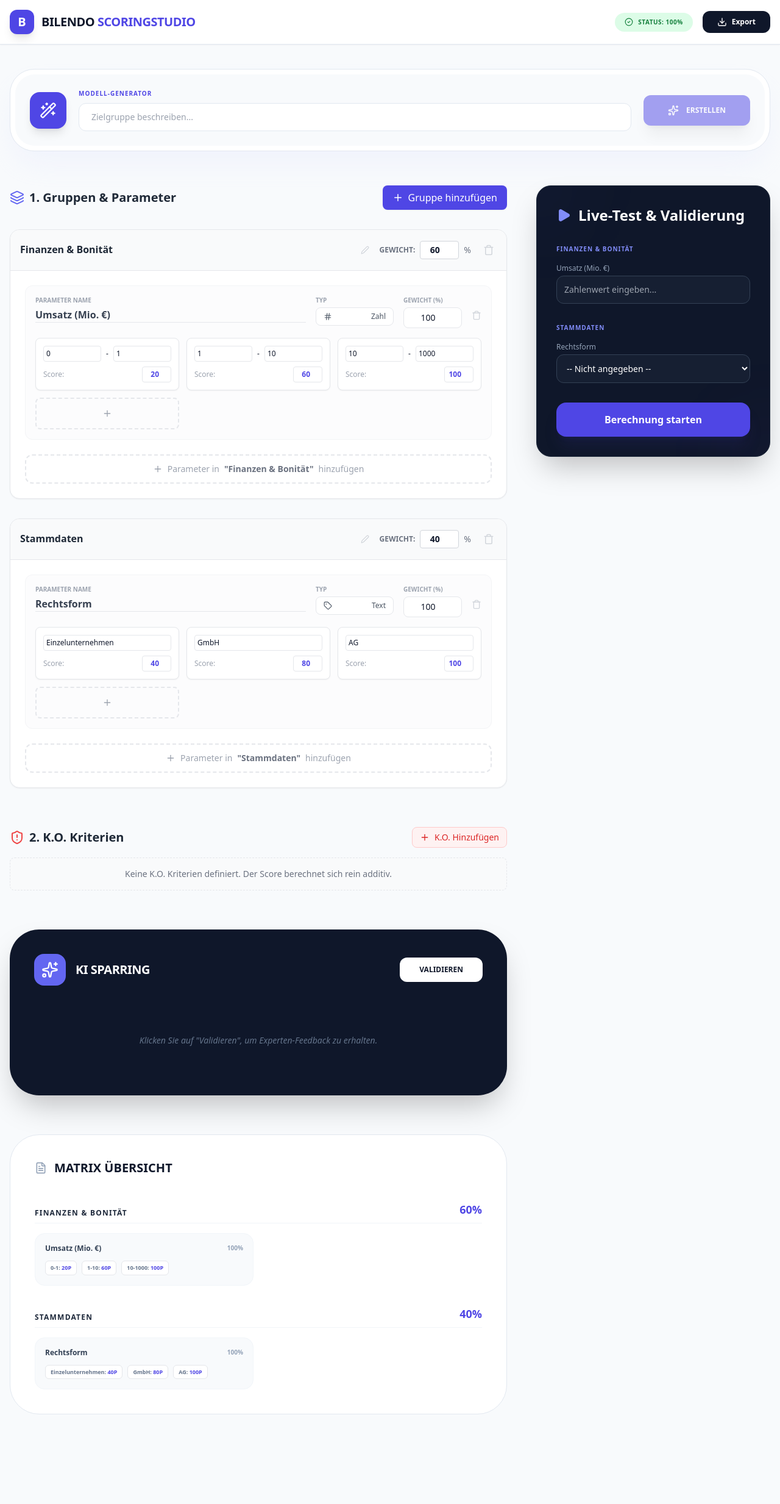
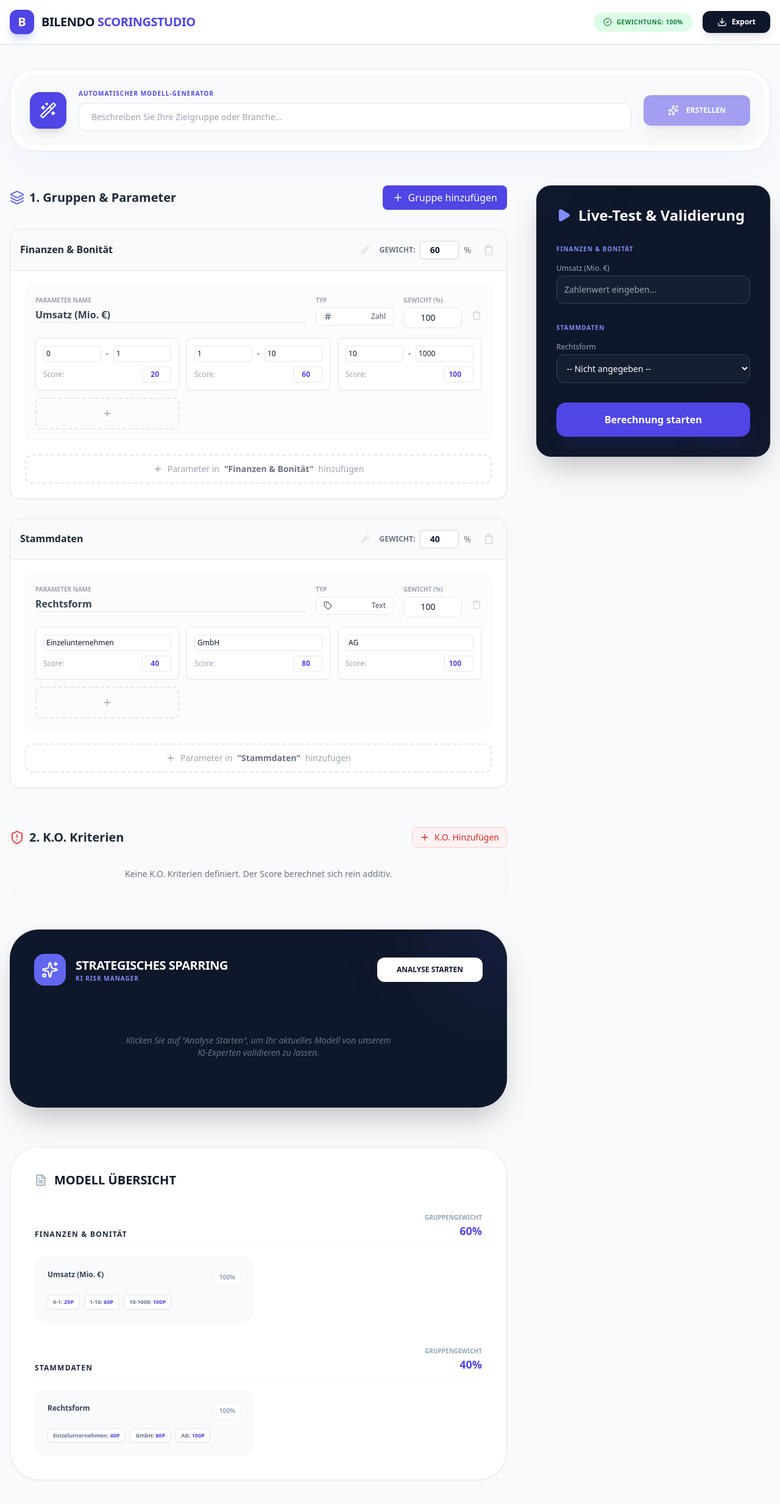
Before and after one commit to thomaswerner858/Scorecard-Workshop, a React (Vite) app: page / in a window 1280 px wide. Shown: the top 2466 px of the page at 61% size. Before the commit the page ends 2399 px from the top, so only its background shows below. Built offline with nearby package versions, Linux system fonts and the light colour scheme.

Commit message:
feat: Improve AI error handling and feedback
Add more specific error messages for AI generation and sparring failures.
Include checks for the API_KEY and provide feedback when it's missing.
Enhance the download filename for exported configurations.

```diff
--- a/App.tsx
+++ b/App.tsx
@@ -54,8 +54,8 @@ const App: React.FC = () => {
     try {
       const feedback = await getSparringFeedback(parameters, koCriteria, groups);
       setAiFeedback(feedback);
-    } catch (err) {
-      setError("KI-Sparring fehlgeschlagen. Prüfen Sie den API_KEY.");
+    } catch (err: any) {
+      setError(`Fehler im Sparring: ${err.message || "Unbekannter Fehler"}`);
     } finally {
       setLoadingAi(false);
     }
@@ -67,12 +67,14 @@ const App: React.FC = () => {
     setError(null);
     try {
       const config = await generateScoringConfig(generationPrompt);
-      setGroups(config.groups);
-      setParameters(config.parameters);
-      setAiFeedback("✨ KI-Modell wurde erstellt. Passen Sie es nun individuell an.");
+      if (config.groups && config.parameters) {
+        setGroups(config.groups);
+        setParameters(config.parameters);
+        setAiFeedback("✨ KI-Modell wurde erfolgreich erstellt.");
+      }
       setGenerationPrompt('');
-    } catch (err) {
-      setError("KI-Generierung fehlgeschlagen. Prüfen Sie den API_KEY.");
+    } catch (err: any) {
+      setError(`Generator-Fehler: ${err.message || "Prüfen Sie Ihren API_KEY"}`);
     } finally {
       setGeneratingConfig(false);
     }
@@ -84,7 +86,7 @@ const App: React.FC = () => {
     const url = URL.createObjectURL(blob);
     const a = document.createElement('a');
     a.href = url;
-    a.download = `scoring-config-${Date.now()}.json`;
+    a.download = `scoring-studio-config-${Date.now()}.json`;
     a.click();
     setShowExportToast(true);
     setTimeout(() => setShowExportToast(false), 3000);
@@ -95,15 +97,15 @@ const App: React.FC = () => {
       <header className="bg-white border-b border-slate-200 sticky top-0 z-50 shadow-sm">
         <div className="max-w-7xl mx-auto px-4 py-4 flex justify-between items-center">
           <div className="flex items-center gap-3">
-            <div className="w-10 h-10 bg-indigo-600 rounded-xl flex items-center justify-center text-white font-black text-xl shadow-lg">B</div>
+            <div className="w-10 h-10 bg-indigo-600 rounded-xl flex items-center justify-center text-white font-black text-xl shadow-lg shadow-indigo-200">B</div>
             <h1 className="text-xl font-black tracking-tight uppercase">Bilendo <span className="text-indigo-600">ScoringStudio</span></h1>
           </div>
           <div className="flex items-center gap-4">
              <div className={`hidden md:flex items-center gap-2 px-4 py-2 rounded-full text-[10px] font-black uppercase tracking-wider ${totalGroupWeight === 100 ? 'bg-green-100 text-green-700' : 'bg-amber-100 text-amber-700'}`}>
                 {totalGroupWeight === 100 ? <CheckCircle2Icon size={14} /> : <AlertTriangleIcon size={14} />}
-                Status: {totalGroupWeight}%
+                Gewichtung: {totalGroupWeight}%
              </div>
-             <button onClick={exportConfiguration} className="bg-slate-900 text-white px-6 py-2.5 rounded-xl text-xs font-black hover:bg-slate-800 transition flex items-center gap-2">
+             <button onClick={exportConfiguration} className="bg-slate-900 text-white px-6 py-2.5 rounded-xl text-xs font-black hover:bg-slate-800 transition flex items-center gap-2 active:scale-95 shadow-lg">
                <DownloadIcon size={16} /> Export
              </button>
           </div>
@@ -113,27 +115,33 @@ const App: React.FC = () => {
       <main className="max-w-7xl mx-auto px-4 mt-10">
         {error && (
           <div className="mb-8 bg-red-50 border-l-4 border-red-500 text-red-700 p-5 rounded-r-2xl flex items-center gap-4 animate-in fade-in slide-in-from-top-4">
-            <AlertTriangleIcon size={20} />
+            <AlertTriangleIcon size={20} className="shrink-0" />
             <p className="font-bold text-sm uppercase tracking-tight">{error}</p>
           </div>
         )}
 
+        {/* AI Generator UI */}
         <div className="mb-14 bg-white p-2 rounded-[2.5rem] border border-slate-200 shadow-2xl shadow-indigo-100/40">
           <div className="bg-slate-50 p-6 rounded-[2rem] flex flex-col md:flex-row gap-5 items-center">
             <div className="bg-indigo-600 p-4 rounded-2xl shadow-lg"><Wand2Icon className="text-white" size={28} /></div>
             <div className="flex-1 w-full">
-              <p className="text-[10px] font-black text-indigo-600 uppercase tracking-widest mb-2">Modell-Generator</p>
+              <p className="text-[10px] font-black text-indigo-600 uppercase tracking-widest mb-2">Automatischer Modell-Generator</p>
               <input
                 type="text"
                 value={generationPrompt}
                 onChange={(e) => setGenerationPrompt(e.target.value)}
                 onKeyDown={(e) => e.key === 'Enter' && handleAiGeneration()}
-                placeholder="Zielgruppe beschreiben..."
-                className="w-full bg-white border border-slate-200 focus:ring-4 focus:ring-indigo-500/10 rounded-xl py-3 px-5 text-sm outline-none transition-all"
+                placeholder="Beschreiben Sie Ihre Zielgruppe oder Branche..."
+                className="w-full bg-white border border-slate-200 focus:ring-4 focus:ring-indigo-500/10 rounded-xl py-3 px-5 text-sm outline-none transition-all font-medium"
               />
             </div>
-            <button onClick={handleAiGeneration} disabled={generatingConfig || !generationPrompt.trim()} className="w-full md:w-auto bg-indigo-600 text-white px-10 py-4 rounded-xl font-black text-xs uppercase hover:bg-indigo-700 disabled:opacity-50 transition shadow-xl active:scale-95 flex items-center gap-3">
-              {generatingConfig ? <Loader2Icon className="animate-spin" size={18} /> : <SparklesIcon size={18} />} Erstellen
+            <button
+              onClick={handleAiGeneration}
+              disabled={generatingConfig || !generationPrompt.trim()}
+              className="w-full md:w-auto bg-indigo-600 text-white px-10 py-4 rounded-xl font-black text-xs uppercase hover:bg-indigo-700 disabled:opacity-50 transition shadow-xl active:scale-95 flex items-center justify-center gap-3"
+            >
+              {generatingConfig ? <Loader2Icon className="animate-spin" size={18} /> : <SparklesIcon size={18} />}
+              {generatingConfig ? 'Generiere...' : 'Erstellen'}
             </button>
           </div>
         </div>
@@ -143,48 +151,65 @@ const App: React.FC = () => {
             <ParameterEditor groups={groups} parameters={parameters} onGroupsUpdate={setGroups} onParamsUpdate={setParameters} />
             <KOCriteriaEditor criteria={koCriteria} onUpdate={setKOCriteria} />
 
+            {/* AI Sparring Section */}
             <div className="bg-slate-900 rounded-[3rem] p-10 shadow-2xl relative overflow-hidden">
               <div className="relative z-10">
-                <div className="flex justify-between items-center mb-10">
+                <div className="flex flex-col md:flex-row justify-between items-start md:items-center gap-6 mb-10">
                   <div className="flex items-center gap-4">
                     <div className="bg-indigo-500 p-3 rounded-2xl"><SparklesIcon className="text-white" size={28} /></div>
-                    <h3 className="font-black text-white text-xl tracking-tight uppercase">KI Sparring</h3>
+                    <div>
+                      <h3 className="font-black text-white text-xl tracking-tight uppercase">Strategisches Sparring</h3>
+                      <p className="text-indigo-400 text-[10px] font-black uppercase tracking-widest">KI Risk Manager</p>
+                    </div>
                   </div>
-                  <button onClick={triggerAiFeedback} disabled={loadingAi} className="bg-white text-slate-900 px-8 py-3 rounded-xl text-xs font-black uppercase hover:bg-indigo-50 transition active:scale-95 disabled:opacity-50">
-                    {loadingAi ? 'Prüfung...' : 'Validieren'}
+                  <button
+                    onClick={triggerAiFeedback}
+                    disabled={loadingAi}
+                    className="bg-white text-slate-900 px-8 py-3 rounded-xl text-xs font-black uppercase hover:bg-indigo-50 transition active:scale-95 disabled:opacity-50"
+                  >
+                    {loadingAi ? 'Experte prüft...' : 'Analyse Starten'}
                   </button>
                 </div>
                 {aiFeedback ? (
-                  <div className="bg-slate-800/50 rounded-3xl p-8 border border-white/5 text-slate-300 text-sm leading-relaxed whitespace-pre-line max-h-[500px] overflow-y-auto custom-scrollbar">
+                  <div className="bg-slate-800/50 rounded-3xl p-8 border border-white/5 text-slate-300 text-sm leading-relaxed whitespace-pre-line max-h-[500px] overflow-y-auto custom-scrollbar animate-in fade-in zoom-in duration-500">
                     {aiFeedback}
                   </div>
                 ) : (
-                  <p className="text-slate-500 text-center text-sm italic py-10">Klicken Sie auf "Validieren", um Experten-Feedback zu erhalten.</p>
+                  <div className="text-center py-10">
+                    <p className="text-slate-500 text-sm italic max-w-md mx-auto">
+                      Klicken Sie auf "Analyse Starten", um Ihr aktuelles Modell von unserem KI-Experten validieren zu lassen.
+                    </p>
+                  </div>
                 )}
               </div>
+              <div className="absolute top-0 right-0 w-64 h-64 bg-indigo-500/10 rounded-full blur-[80px] -mr-32 -mt-32"></div>
             </div>
 
-            <div className="bg-white p-10 rounded-[3rem] border border-slate-200">
+            {/* Matrix Overview */}
+            <div className="bg-white p-10 rounded-[3rem] border border-slate-200 shadow-sm">
               <h2 className="text-xl font-black text-slate-900 uppercase mb-10 flex items-center gap-3">
-                <FileTextIcon size={20} className="text-slate-400" /> Matrix Übersicht
+                <FileTextIcon size={20} className="text-slate-400" /> Modell Übersicht
               </h2>
-              <div className="space-y-8">
+              <div className="space-y-10">
                 {groups.map(group => (
-                  <div key={group.id}>
-                    <div className="flex justify-between items-end mb-4 border-b border-slate-100 pb-2">
+                  <div key={group.id} className="group-item">
+                    <div className="flex justify-between items-end mb-4 border-b border-slate-100 pb-3">
                       <h4 className="font-black text-slate-800 text-xs uppercase tracking-widest">{group.name}</h4>
-                      <span className="text-lg font-black text-indigo-600">{group.weight}%</span>
+                      <div className="flex flex-col items-end">
+                        <span className="text-[10px] text-slate-400 font-bold uppercase">Gruppengewicht</span>
+                        <span className="text-lg font-black text-indigo-600">{group.weight}%</span>
+                      </div>
                     </div>
                     <div className="grid grid-cols-1 md:grid-cols-2 gap-4">
                       {parameters.filter(p => p.groupId === group.id).map(p => (
-                        <div key={p.id} className="bg-slate-50 p-4 rounded-2xl border border-slate-100">
-                          <div className="flex justify-between mb-3">
+                        <div key={p.id} className="bg-slate-50 p-5 rounded-2xl border border-slate-100 hover:border-indigo-200 transition-colors">
+                          <div className="flex justify-between mb-4">
                             <span className="font-bold text-slate-700 text-xs">{p.name}</span>
-                            <span className="text-[10px] font-black text-slate-400">{p.weight}%</span>
+                            <span className="text-[10px] font-black text-slate-400 bg-white px-2 py-1 rounded border border-slate-100">{p.weight}%</span>
                           </div>
                           <div className="flex flex-wrap gap-2">
                             {p.ranges.map(r => (
-                              <span key={r.id} className="text-[9px] bg-white border px-2 py-1 rounded-md text-slate-500 font-bold">
+                              <span key={r.id} className="text-[9px] bg-white border px-2 py-1 rounded-md text-slate-500 font-bold shadow-sm">
                                 {p.type === 'numeric' ? `${r.min}-${r.max}` : r.label}: <span className="text-indigo-600">{r.points}P</span>
                               </span>
                             ))}
@@ -197,12 +222,18 @@ const App: React.FC = () => {
               </div>
             </div>
           </div>
-          <div className="relative"><LiveTester groups={groups} parameters={parameters} koCriteria={koCriteria} /></div>
+
+          {/* Sticky Live Tester */}
+          <div className="relative">
+            <div className="sticky top-24">
+              <LiveTester groups={groups} parameters={parameters} koCriteria={koCriteria} />
+            </div>
+          </div>
         </div>
       </main>
 
       {showExportToast && (
-        <div className="fixed bottom-12 left-1/2 -translate-x-1/2 bg-slate-900 text-white px-10 py-5 rounded-3xl shadow-2xl flex items-center gap-4 animate-in fade-in slide-in-from-bottom-12 z-[100]">
+        <div className="fixed bottom-12 left-1/2 -translate-x-1/2 bg-slate-900 text-white px-10 py-5 rounded-3xl shadow-2xl flex items-center gap-4 animate-in fade-in slide-in-from-bottom-12 z-[100] border border-white/10">
           <CheckCircle2Icon className="text-green-400" size={24} />
           <span className="font-black text-xs uppercase tracking-widest">Konfiguration Exportiert</span>
         </div>
--- a/services/geminiService.ts
+++ b/services/geminiService.ts
@@ -2,8 +2,13 @@
 import { GoogleGenAI, Type } from "@google/genai";
 import { ScoringParameter, KOCriterion, ParameterGroup } from "../types";
 
-// Die GoogleGenAI Instanz wird erst beim Aufruf erstellt, um die aktuellste Umgebungsvariable zu nutzen.
-const getAIClient = () => new GoogleGenAI({ apiKey: process.env.API_KEY || 'AIzaSyA3t0CU1egkd6Yu4cE6lPYN95vOigguJnA' });
+const getAIClient = () => {
+  const apiKey = process.env.API_KEY;
+  if (!apiKey) {
+    console.error("API_KEY environment variable is missing.");
+  }
+  return new GoogleGenAI({ apiKey: apiKey || 'AIzaSyA3t0CU1egkd6Yu4cE6lPYN95vOigguJnA' });
+};
 
 export const getSparringFeedback = async (
   parameters: ScoringParameter[],
@@ -36,30 +41,26 @@ export const getSparringFeedback = async (
     Bewerte die Logik und Vollständigkeit. Gib Feedback auf Deutsch in Markdown (max. 180 Wörter).
   `;
 
-  const response = await ai.models.generateContent({
-    model: 'gemini-3-flash-preview',
-    contents: prompt,
-  });
-
-  return response.text || "Feedback derzeit nicht verfügbar.";
+  try {
+    const response = await ai.models.generateContent({
+      model: 'gemini-3-flash-preview',
+      contents: prompt,
+    });
+    return response.text || "Feedback derzeit nicht verfügbar.";
+  } catch (error) {
+    console.error("Sparring Error:", error);
+    throw error;
+  }
 };
 
 export const generateScoringConfig = async (userRequest: string): Promise<{ groups: ParameterGroup[], parameters: ScoringParameter[] }> => {
   const ai = getAIClient();
 
-  const prompt = `
-    Erstelle als Senior B2B Risk Manager ein professionelles Scoring-Modell für: "${userRequest}".
-
-    REGELN:
-    1. 2-3 logische Gruppen, Summe Gewichte = 100.
-    2. 2-3 Parameter pro Gruppe, Summe Gewichte pro Gruppe = 100.
-    3. JSON-Format mit IDs (g1, g2... p1, p2...) und sinnvollen Score-Ranges.
-  `;
-
   const response = await ai.models.generateContent({
     model: 'gemini-3-flash-preview',
-    contents: prompt,
+    contents: `Erstelle ein B2B-Scoring-Modell für dieses Szenario: "${userRequest}"`,
     config: {
+      systemInstruction: "Du bist ein Senior B2B Risk Manager. Erstelle eine professionelle Scoring-Logik. Achte darauf, dass Gruppen-Gewichte in Summe 100 ergeben und Parameter-Gewichte innerhalb einer Gruppe ebenfalls 100 ergeben. IDs müssen g1, g2, p1, p2 etc. sein.",
       responseMimeType: "application/json",
       responseSchema: {
         type: Type.OBJECT,
@@ -111,8 +112,11 @@ export const generateScoringConfig = async (userRequest: string): Promise<{ grou
   });
 
   try {
-    return JSON.parse(response.text || "{}");
+    const text = response.text;
+    if (!text) throw new Error("Keine Antwort von der KI erhalten.");
+    return JSON.parse(text);
   } catch (e) {
-    throw new Error("Fehler beim Parsen der KI-Antwort.");
+    console.error("Parsing Error in generateScoringConfig:", e);
+    throw new Error("Das generierte Modell konnte nicht verarbeitet werden.");
   }
 };
```
